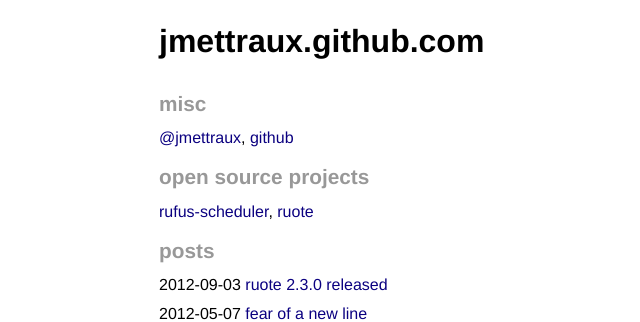
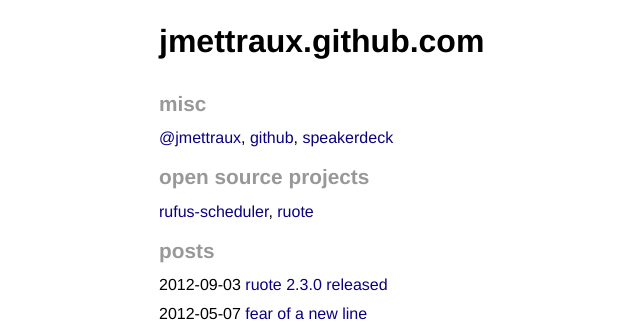
Before and after one commit to jmettraux/jmettraux.github.com, a Jekyll site: the page built from index.md, in a window 1280 px wide. Shown: the top 322 px of the page, without its empty margins (131-771 px from the left). Built offline with Jekyll 4.4.1, drawn with Linux system fonts in a browser that asks for light colours; comment, search, counter and statistics services are not loaded.

Commit message:
add link to speakerdeck

```diff
--- a/index.md
+++ b/index.md
@@ -6,7 +6,8 @@
 ## misc
 
 [@jmettraux](http://twitter.com/jmettraux),
-[github](http://github.com/jmettraux)
+[github](http://github.com/jmettraux),
+[speakerdeck](https://speakerdeck.com/u/jmettraux)
 
 ## open source projects ##
 
```
